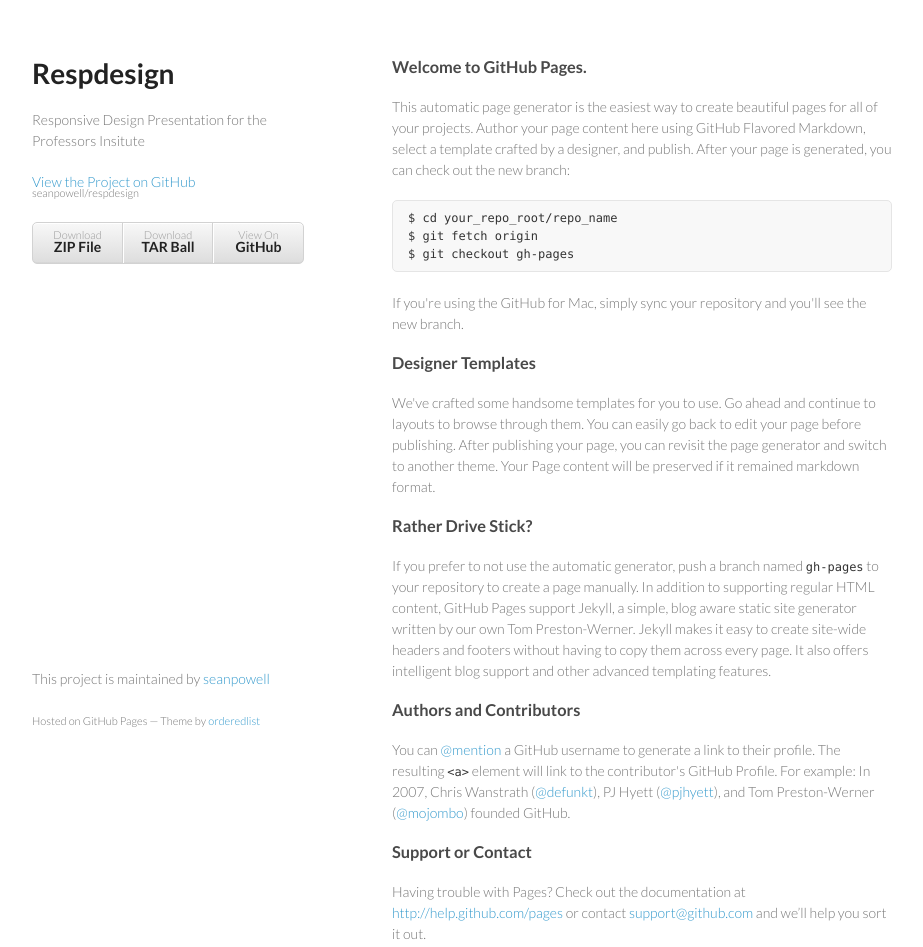
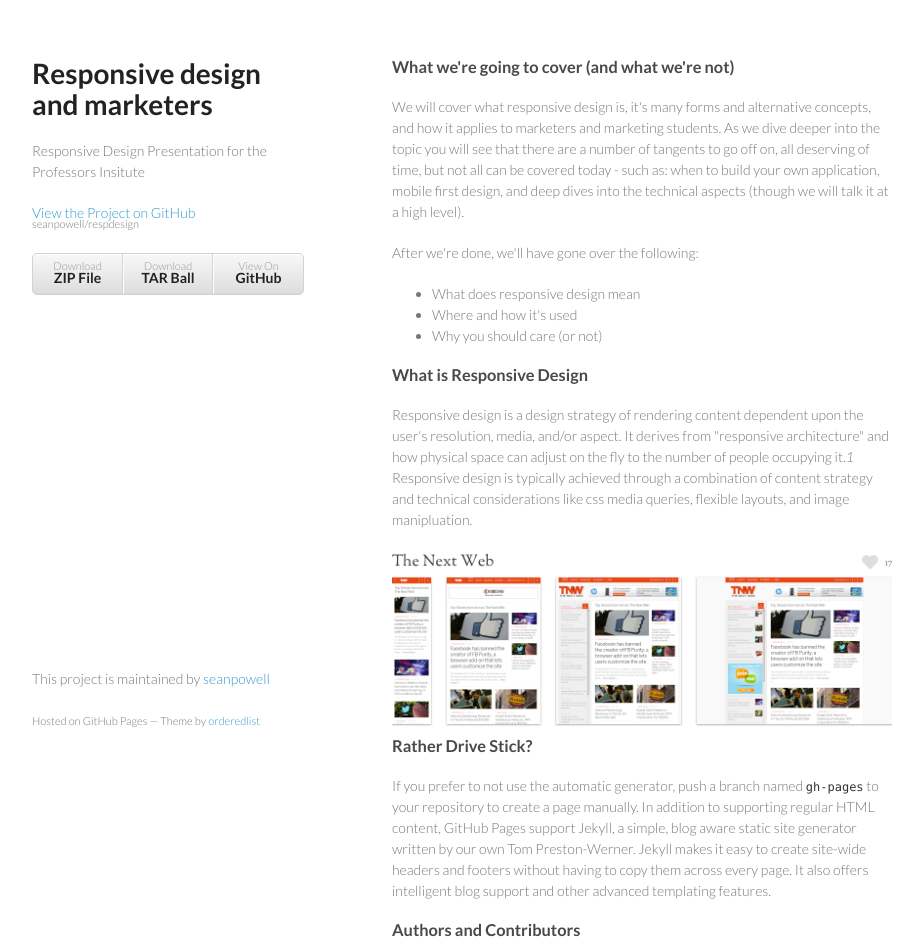
Before and after one commit to seanpowell/respdesign, a plain HTML site: page index.html in a window 1280 px wide. Shown: the top 947 px of the page, without its empty margins (178-1101 px from the left). Drawn offline with Linux system fonts and the light colour scheme.

Commit message:
First commit and first couple "slides"
Signed-off-by: Sean Powell <sean@engageyourcause.com>

```diff
--- a/index.html
+++ b/index.html
@@ -3,7 +3,7 @@
   <head>
     <meta charset="utf-8">
     <meta http-equiv="X-UA-Compatible" content="chrome=1">
-    <title>Respdesign by seanpowell</title>
+    <title>Responsive Design by seanpowell</title>
 
     <link rel="stylesheet" href="stylesheets/styles.css">
     <link rel="stylesheet" href="stylesheets/pygment_trac.css">
@@ -15,7 +15,7 @@
   <body>
     <div class="wrapper">
       <header>
-        <h1>Respdesign</h1>
+        <h1>Responsive design and marketers</h1>
         <p>Responsive Design Presentation for the Professors Insitute</p>
 
         <p class="view"><a href="https://github.com/seanpowell/respdesign">View the Project on GitHub <small>seanpowell/respdesign</small></a></p>
@@ -28,20 +28,23 @@
         </ul>
       </header>
       <section>
-        <h3>Welcome to GitHub Pages.</h3>
+        <h3>What we're going to cover (and what we're not)</h3>
 
-<p>This automatic page generator is the easiest way to create beautiful pages for all of your projects. Author your page content here using GitHub Flavored Markdown, select a template crafted by a designer, and publish. After your page is generated, you can check out the new branch:</p>
+<p>We will cover what responsive design is, it's many forms and alternative concepts, and how it applies to marketers and marketing students.  As we dive deeper into the topic you will see that there are a number of tangents to go off on, all deserving of time, but not all can be covered today - such as: when to build your own application, mobile first design, and deep dives into the technical aspects (though we will talk it at a high level).</p>
 
-<pre><code>$ cd your_repo_root/repo_name
-$ git fetch origin
-$ git checkout gh-pages
-</code></pre>
+<p>After we're done, we'll have gone over the following:</p>
+<ul>
+  <li>What does responsive design mean</li>
+  <li>Where and how it's used</li>
+  <li>Why you should care (or not)</li>
+</ul>
 
-<p>If you're using the GitHub for Mac, simply sync your repository and you'll see the new branch.</p>
 
-<h3>Designer Templates</h3>
+<h3>What is Responsive Design</h3>
 
-<p>We've crafted some handsome templates for you to use. Go ahead and continue to layouts to browse through them. You can easily go back to edit your page before publishing. After publishing your page, you can revisit the page generator and switch to another theme. Your Page content will be preserved if it remained markdown format.</p>
+<p>Responsive design is a design strategy of rendering content dependent upon the user's resolution, media, and/or aspect. It derives from "responsive architecture" and how physical space can adjust on the fly to the number of people occupying it.<cite>1</cite> Responsive design is typically achieved through a combination of content strategy and technical considerations like css media queries, flexible layouts, and image manipluation.</p>
+
+<img src="Media Queries.png" />
 
 <h3>Rather Drive Stick?</h3>
 
```
Also changed, not shown: Media Queries.png (added).
